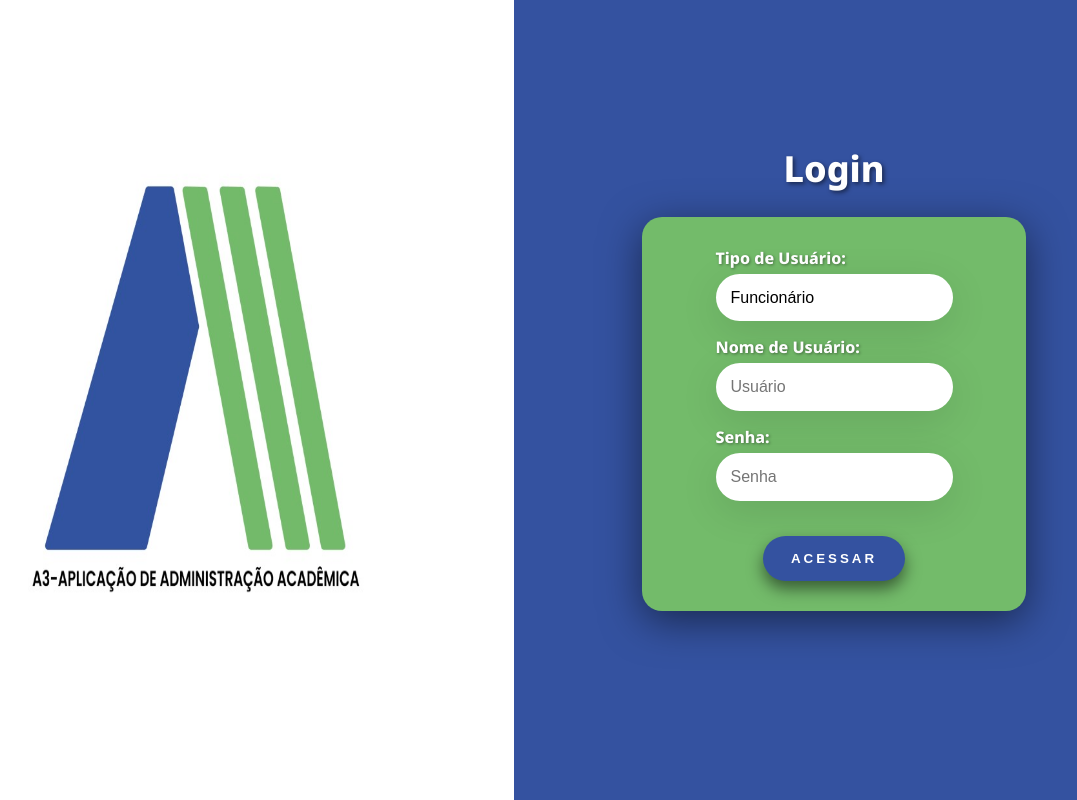
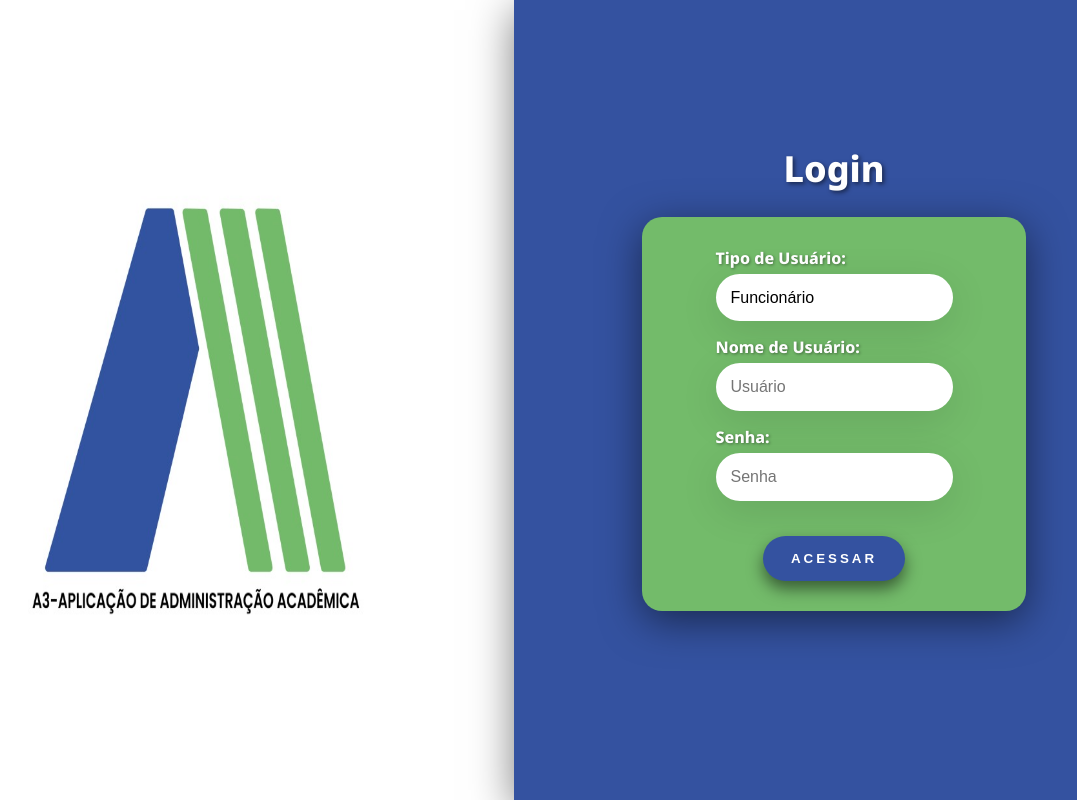
Before and after one commit to andrecastrom06/BEM-Cursos-Preparatorios, a Django app: page /cadastros/login/ in a window 1280 px wide. Shown: the whole page, without its empty margins (126-1203 px from the left). Run offline with Django 4.2, Linux system fonts and the light colour scheme; parts of the project's set-up code (start-up, migrations or seed data) failed here and were passed over.

```diff
--- a/BemCursos/BemCursos/settings.py
+++ b/BemCursos/BemCursos/settings.py
@@ -119,6 +119,12 @@ CSRF_FAILURE_VIEW = 'cadastros.views.csrf_failure'
 STATIC_URL = os.environ.get('DJANGO_STATIC_URL', "/static/")
 STATIC_ROOT = os.path.join(BASE_DIR, 'staticfiles')
 
+STATICFILES_DIRS = [os.path.join(BASE_DIR, 'static')]
+
+MEDIA_URL = 'media/'
+MEDIA_ROOT = os.path.join(BASE_DIR, 'media')
+#MEDIA ADICIONADA PARA USO FUTURO (IMAGENS)
+
 STATICFILES_STORAGE = ('whitenoise.storage.CompressedManifestStaticFilesStorage')
 
 DEFAULT_AUTO_FIELD = 'django.db.models.BigAutoField'
--- a/BemCursos/cadastros/templates/login.html
+++ b/BemCursos/cadastros/templates/login.html
@@ -15,7 +15,7 @@
         --secondary-bg: white; /* Cor de fundo da área esquerda */
         --card-bg: rgb(115, 187, 106); /* Cor de fundo da card-login */
         --text-color: white; /* Cor do texto nos rótulos e nos botões */
-        --button-hover-bg: #e0e0e0; /* Cor de fundo ao passar o mouse no botão */
+        --button-hover-bg: rgb(42, 121, 190); /* Cor de fundo ao passar o mouse no botão */
         --error-bg: red; /* Cor de fundo do erro */
     }
 
@@ -59,6 +59,7 @@
         justify-content: center;
         align-items: center;
         flex-direction: column;
+        box-shadow: 0 10px 40px rgba(0, 0, 0, 0.5);
     }
 
     .card-login {
@@ -229,7 +230,7 @@
 <body>
     <div class="main-login">
         <div class="left-login">
-            <img src="{% static 'img/A3.jpg' %}" alt="BEM" style="height: 60%; width: 60%;">
+            <img src="{% static 'img/A3.jpg' %}" alt="A3" style="height: 60%; width: 60%; margin-top: 7%;">
         </div>
         <div class="right-login">
             <h1>Login</h1>
```
